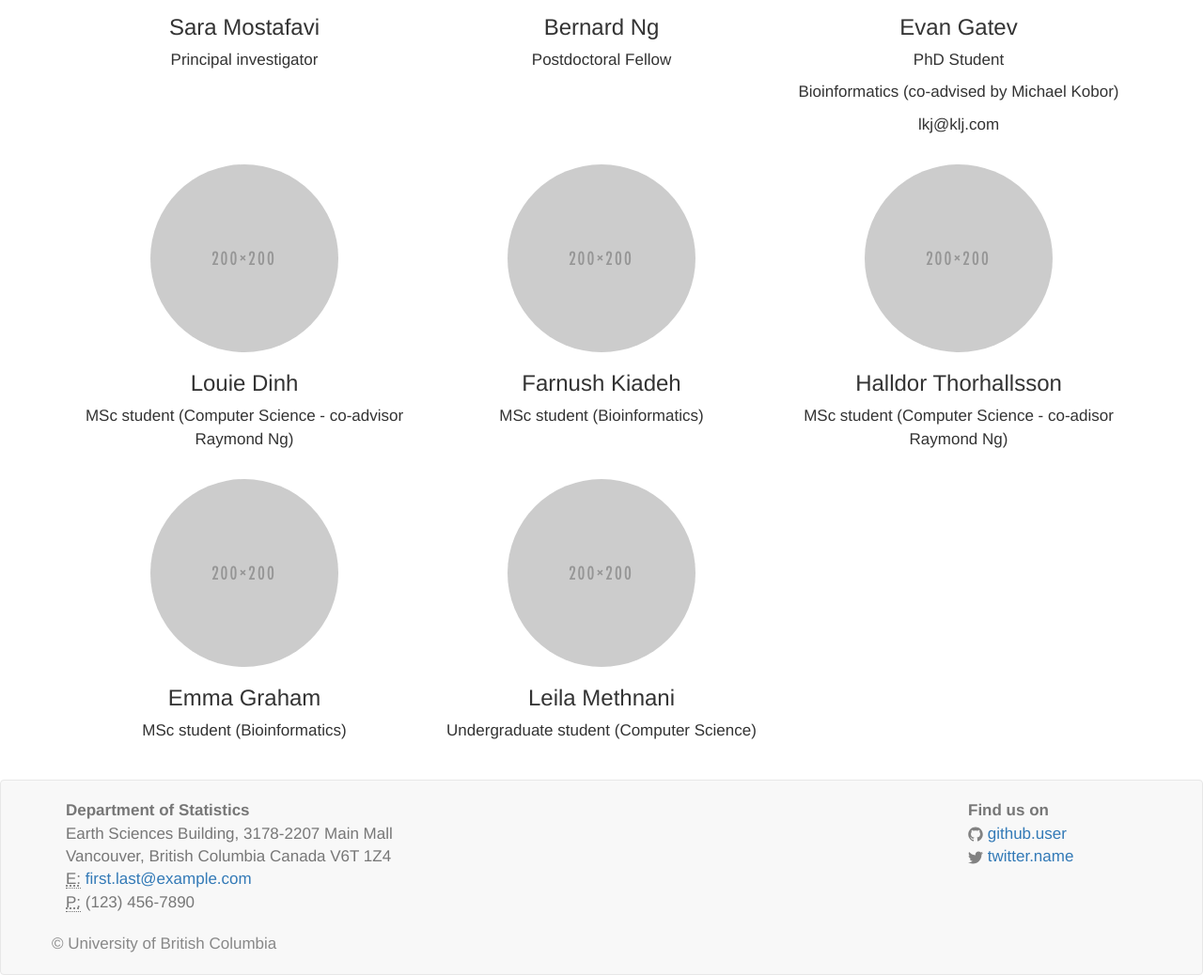
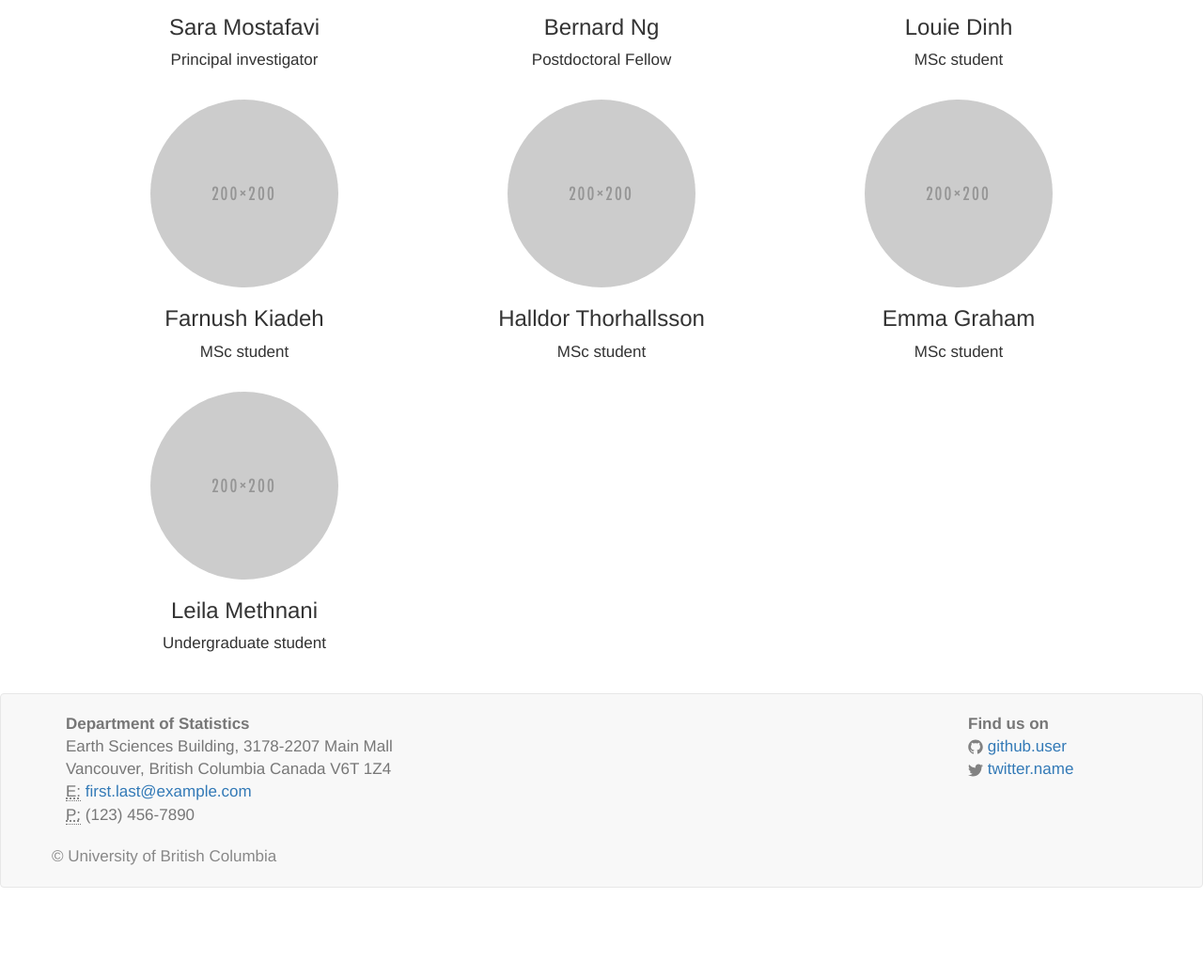
Before and after one commit to saramostafavi/saramostafavi.github.io, a Jekyll site: the page built from people.html, in a window 1280 px wide, cut to the strip 346-1384 px from the top of the page. Shown: the whole strip at 94% size. Built offline with Jekyll 4.4.1, drawn with Linux system fonts in a browser that asks for light colours; nearby versions of some CDN libraries; a style sheet for code colours, icons or effects is not loaded; after the commit the page ends 1291 px from its top, so only the background shows below that.

Commit message:
Update people.yml

```diff
--- a/_data/people.yml
+++ b/_data/people.yml
@@ -8,29 +8,23 @@
   photo: "/images/blank.png"
 
 
-- name: Evan Gatev
-  role: PhD Student
-  photo: "/images/blank.png"
-  email: lkj@klj.com
-  program: Bioinformatics (co-advised by Michael Kobor)
-
 - name: Louie Dinh
-  role: MSc student (Computer Science - co-advisor Raymond Ng)
+  role: MSc student
   photo: "/images/blank.png"
 
 - name: Farnush Kiadeh
-  role: MSc student (Bioinformatics)
+  role: MSc student
   photo: "/images/blank.png"
 
 - name: Halldor Thorhallsson
-  role: MSc student (Computer Science - co-adisor Raymond Ng)
+  role: MSc student
   photo: "/images/blank.png"
 
 
 - name: Emma Graham
-  role: MSc student (Bioinformatics)
+  role: MSc student
   photo: "/images/blank.png"
 
 - name: Leila Methnani
-  role: Undergraduate student (Computer Science)
+  role: Undergraduate student
   photo: "/images/blank.png"
```
